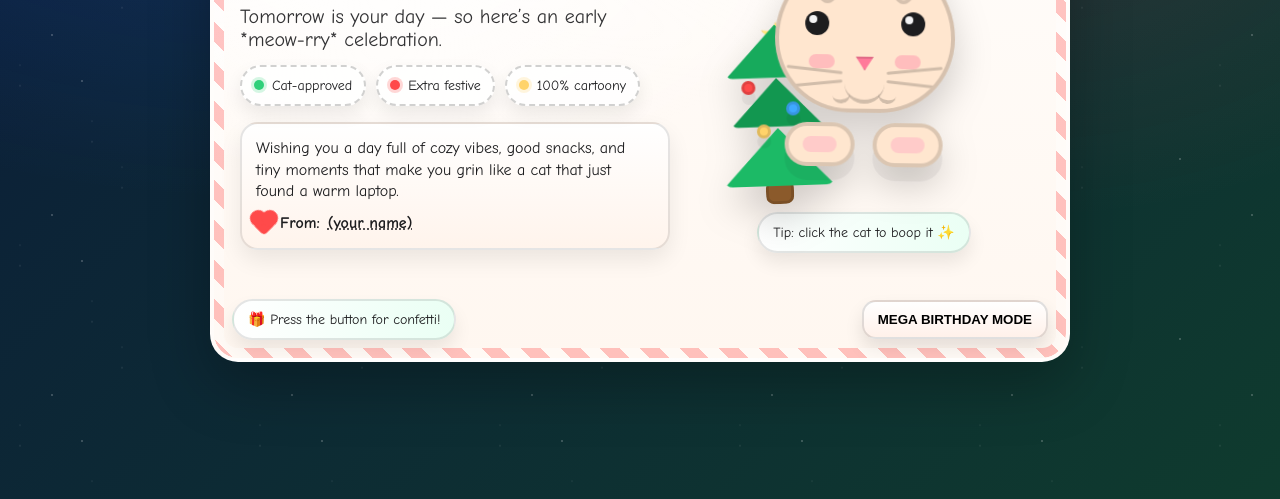
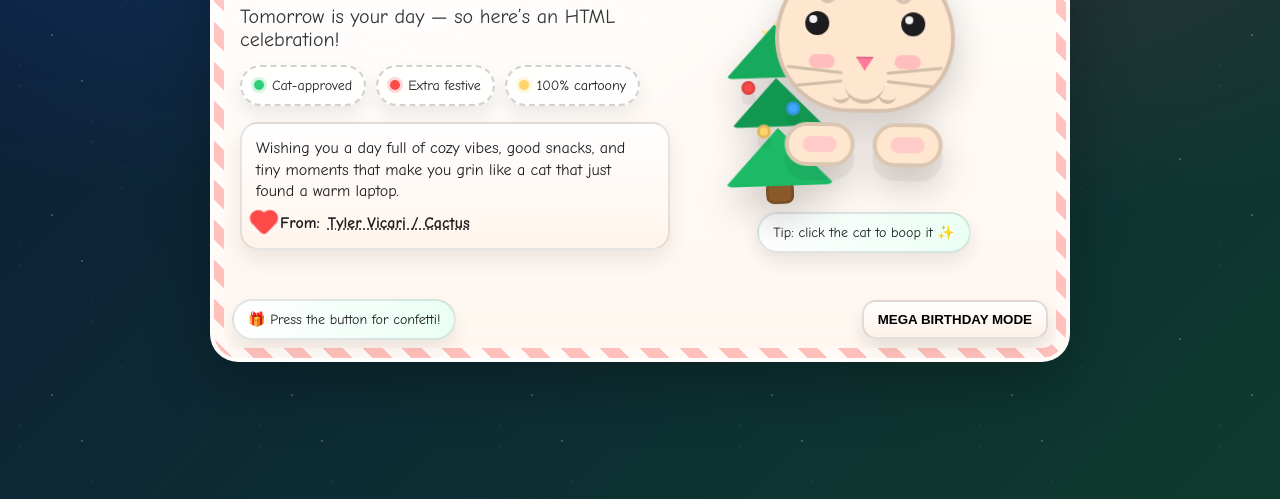
Before and after one commit to Python955/python955.github.io, a plain HTML site: page index.html in a window 1280 px wide. Shown: the part 301-800 px from the top of the page. Drawn offline with Linux system fonts and the light colour scheme.

Commit message:
Update birthday message and signature in index.html

```diff
--- a/index.html
+++ b/index.html
@@ -561,7 +561,7 @@
       <div class="content">
         <section>
           <h1 class="title">Happy Birthday Coto! 🎄🎂</h1>
-          <p class="subtitle">Tomorrow is your day — so here’s an early *meow-rry* celebration.</p>
+          <p class="subtitle">Tomorrow is your day — so here’s an HTML celebration!</p>
 
           <div class="badgeRow">
             <div class="badge"><span class="dot"></span> Cat-approved</div>
@@ -571,7 +571,7 @@
 
           <div class="note" id="message">
             Wishing you a day full of cozy vibes, good snacks, and tiny moments that make you grin like a cat that just found a warm laptop.
-            <div class="sig"><span class="heart"></span> From: <span style="text-decoration:underline dotted;">(your name)</span></div>
+            <div class="sig"><span class="heart"></span> From: <span style="text-decoration:underline dotted;">Tyler Vicari / Cactus</span></div>
           </div>
         </section>
 
```
